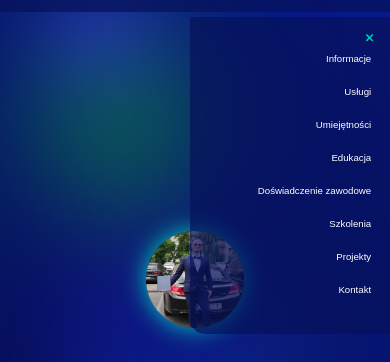
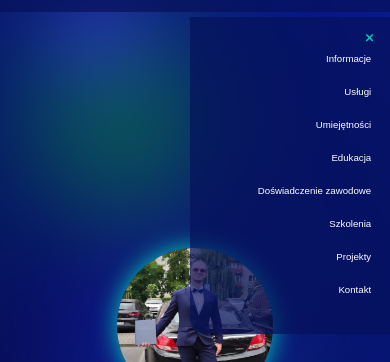
Before and after one commit to DawidGarncarek/DawidGarncarek.github.io, a plain HTML site: page index.html in a window 390 px wide. Shown: the part 72-434 px from the top of the page. Drawn offline with Linux system fonts and the light colour scheme; some packages are replaced by stand-ins of ours; a script that the page names is missing.

Commit message:
Update style.css

```diff
--- a/style.css
+++ b/style.css
@@ -639,7 +639,9 @@ span {
         font-size: 5rem;
     }
     .home-img img{
-        margin-top:1rem;
+        width: 40vw;
+        height: 40vw;
+        margin-top:3rem;
     }
 }
 
```
